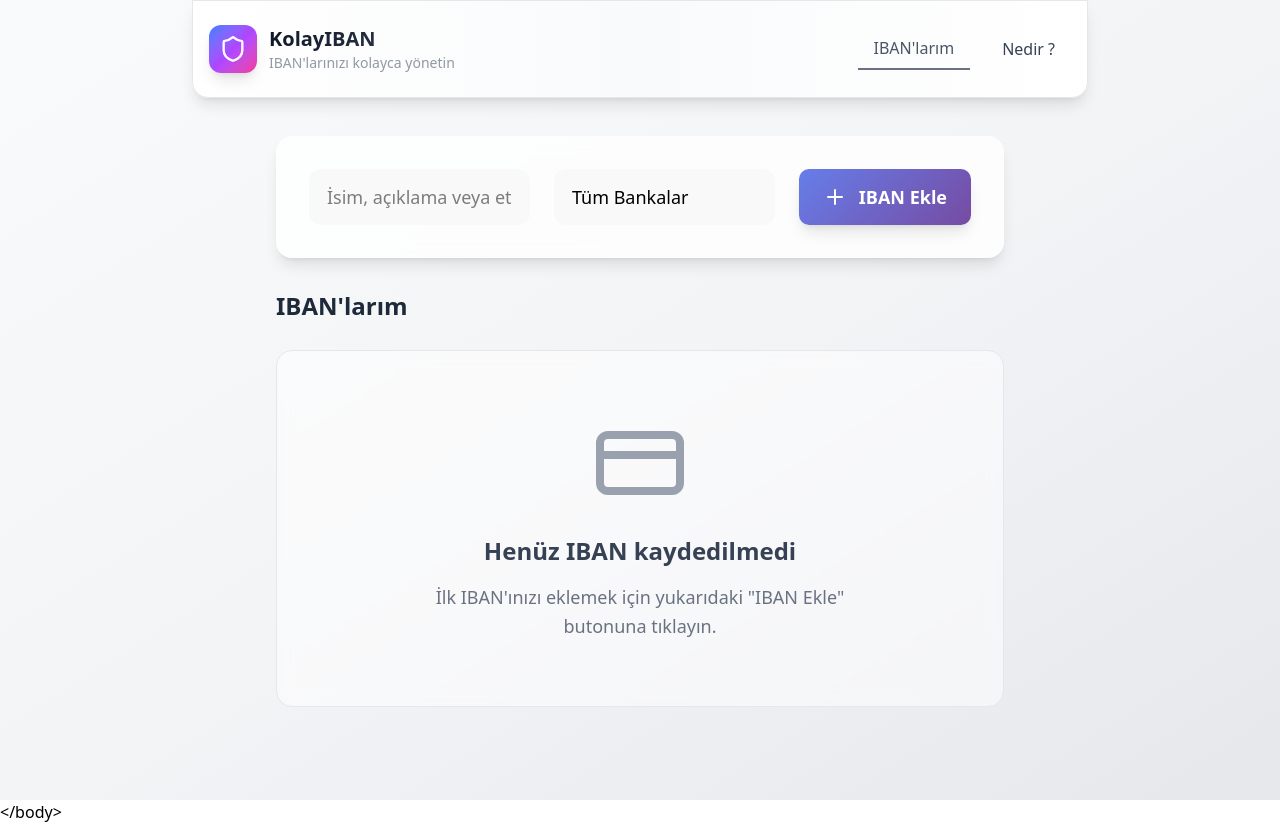
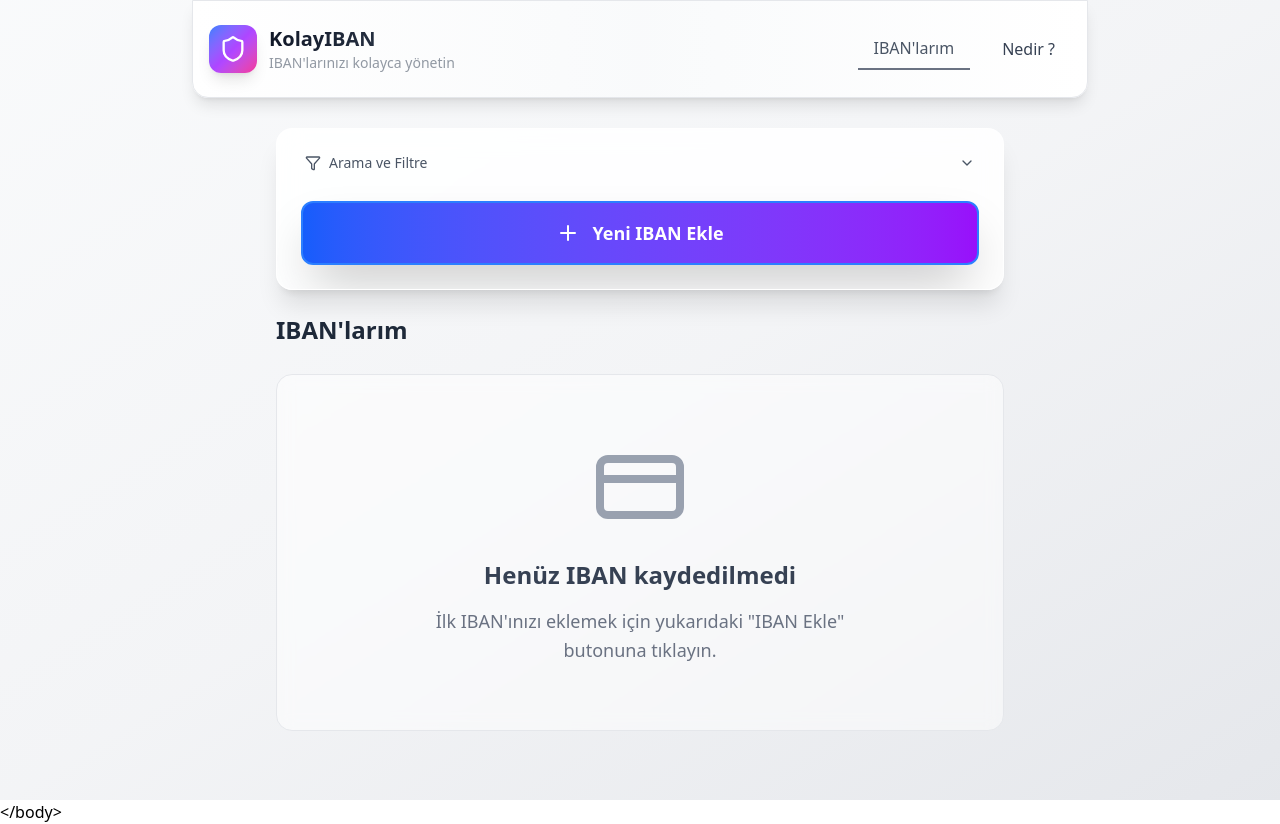
Before and after one commit to mustafakaracuha/KolayIBAN, a React (Vite) app: page /home in a window 1280 px wide. Built offline with nearby package versions, Linux system fonts and the light colour scheme.

Commit message:
edit button

```diff
--- a/src/components/SearchAndFilter.jsx
+++ b/src/components/SearchAndFilter.jsx
@@ -1,4 +1,5 @@
-import { Plus} from 'lucide-react'
+import { Plus, Search, Building2, ChevronDown, ChevronUp, Filter } from 'lucide-react'
+import { useState } from 'react'
 
 function SearchAndFilter({
   searchTerm,
@@ -8,38 +9,82 @@ function SearchAndFilter({
   onAddIban,
   turkishBanks
 }) {
+  const [isFilterExpanded, setIsFilterExpanded] = useState(false);
+
   return (
-    <div className="bg-white/80 shadow-lg dark:bg-slate-800/80 backdrop-blur-sm rounded-2xl border border-white/20 dark:border-slate-700/50 p-4 sm:p-6 md:p-8 mb-4 sm:mb-6 md:mb-8 mobile-search-filter overflow-hidden w-full mt-6 md:mt-14">
-      <div className="flex flex-col gap-3 sm:gap-4 md:gap-6 lg:flex-row">
-        <div className="flex-1 relative">
+    <div className="bg-white/90 shadow-xl dark:bg-slate-800/90 backdrop-blur-md rounded-2xl border border-white/30 dark:border-slate-600/50 p-4 sm:p-6 mb-5 sm:mb-6 mobile-search-filter overflow-hidden w-full mt-6 md:mt-12 mx-0 sm:mx-auto">
+
+      {/* Filter Toggle Button */}
+      <div className="lg:mb-4">
+        <button
+          onClick={() => setIsFilterExpanded(!isFilterExpanded)}
+          className="flex items-center justify-center gap-2 cursor-pointer !px-1 !pb-3 !outline-none !border-none text-sm font-medium text-gray-600 dark:text-gray-400 hover:text-gray-800 dark:hover:text-gray-200 transition-colors duration-200 w-full"
+        >
+          <Filter className="w-4 h-4" />
+          <span>Arama ve Filtre</span>
+          <div className="ml-auto">
+            {isFilterExpanded ? (
+              <ChevronUp className="w-4 h-4" />
+            ) : (
+              <ChevronDown className="w-4 h-4" />
+            )}
+          </div>
+        </button>
+      </div>
+
+      {/* Filter Section - Gizlenebilir */}
+      {isFilterExpanded && (
+        <div className="mb-6 animate-in slide-in-from-top-2 duration-300 space-y-4">
+          {/* Search Input */}
+          <div>
+            <label className="block text-sm font-semibold text-gray-700 dark:text-gray-300 mb-2">
+              IBAN Ara
+            </label>
+            <div className="relative">
               <input
                 type="text"
                 placeholder="İsim, açıklama veya etiket ara..."
                 value={searchTerm}
                 onChange={(e) => setSearchTerm(e.target.value)}
-            className="input-modern dark:bg-slate-700/50 w-full pl-14 md:pl-14 pr-4 py-3 md:py-4 text-sm sm:text-base md:text-lg rounded-xl relative"
+                className="input-modern dark:bg-slate-700/60 w-full !pl-11 pr-4 py-3 text-base rounded-2xl border-2 border-gray-200 dark:border-slate-600 focus:border-blue-500 dark:focus:border-blue-400 focus:ring-4 focus:ring-blue-500/10 dark:focus:ring-blue-400/10 transition-all duration-300"
               />
+              <Search className="absolute left-4 top-1/2 transform -translate-y-1/2 w-5 h-5 text-gray-400 dark:text-gray-500" />
             </div>
-            <div className="relative flex-1">
+          </div>
+
+          {/* Bank Selection */}
+          <div>
+            <label className="block text-sm font-semibold text-gray-700 dark:text-gray-300 mb-2">
+              Banka Seçimi
+            </label>
+            <div className="relative">
               <select
                 value={selectedBank}
                 onChange={(e) => setSelectedBank(e.target.value)}
-            className="input-modern pl-12 md:pl-14 pr-4 py-3 md:py-4 text-sm sm:text-base md:text-lg appearance-none cursor-pointer rounded-xl w-full"
+                className="input-modern dark:bg-slate-700/60 w-full !pl-11 pr-4 py-3 text-base appearance-none cursor-pointer rounded-2xl border-2 border-gray-200 dark:border-slate-600 focus:border-blue-500 dark:focus:border-blue-400 focus:ring-4 focus:ring-blue-500/10 dark:focus:ring-blue-400/10 transition-all duration-300"
               >
                 <option value="">Tüm Bankalar</option>
                 {turkishBanks.map(bank => (
                   <option key={bank} value={bank}>{bank}</option>
                 ))}
               </select>
+              <Building2 className="absolute left-4 top-1/2 transform -translate-y-1/2 w-5 h-5 text-gray-400 dark:text-gray-500 pointer-events-none" />
+              <svg className="absolute right-4 top-1/2 transform -translate-y-1/2 w-5 h-5 text-gray-400 dark:text-gray-500 pointer-events-none" fill="none" stroke="currentColor" viewBox="0 0 24 24">
+                <path strokeLinecap="round" strokeLinejoin="round" strokeWidth={2} d="M19 9l-7 7-7-7" />
+              </svg>
             </div>
+          </div>
+        </div>
+      )}
 
-        {/* Masaüstü IBAN Ekle Butonu - Sadece md ve üstünde görünür */}
+      {/* Add IBAN Button - Sadece masaüstünde görünür */}
+      <div className="text-center hidden md:block">
         <button
           onClick={onAddIban}
-          className="hidden md:flex btn-modern cursor-pointer items-center justify-center gap-2 md:gap-3 px-6 md:px-8 py-4 md:py-5 text-base md:text-lg whitespace-nowrap touch-friendly rounded-xl shadow-lg hover:shadow-xl transition-all duration-300"
+          className="!cursor-pointer flex items-center justify-center gap-3 px-8 py-4 text-lg font-semibold whitespace-nowrap touch-friendly rounded-xl shadow-2xl transition-all duration-300 bg-gradient-to-r from-blue-600 to-purple-600 hover:from-blue-700 hover:to-purple-700 dark:from-slate-700 dark:to-slate-800 dark:hover:from-slate-800 dark:hover:to-slate-900 text-white border-2 border-blue-500 hover:border-blue-400 dark:border-slate-600 dark:hover:border-slate-500 w-full transform "
         >
-          <Plus className="w-5 h-5 md:w-6 md:h-6" />
-          <span>IBAN Ekle</span>
+          <Plus className="w-6 h-6" />
+          <span>Yeni IBAN Ekle</span>
         </button>
       </div>
     </div>
--- a/src/index.css
+++ b/src/index.css
@@ -74,6 +74,14 @@
 
 .shadow-glow {
   box-shadow: 0 0 20px rgba(102, 126, 234, 0.3);
+}
+
+.shadow-2xl {
+  box-shadow: 0 25px 50px -12px rgba(0, 0, 0, 0.25);
+}
+
+.shadow-3xl {
+  box-shadow: 0 35px 60px -12px rgba(0, 0, 0, 0.4);
 }
 
 /* Yumuşak geçişler - sadece belirli elemanlar için */
@@ -178,22 +186,73 @@ button:focus, input:focus, select:focus {
 
 /* Modern buton stili */
 .btn-modern {
-  background: linear-gradient(135deg, #667eea 0%, #764ba2 100%);
+  background: linear-gradient(135deg, #3b82f6 0%, #8b5cf6 100%);
   border: none;
-  border-radius: 10px;
-  padding: 12px 24px;
+  border-radius: 16px;
+  padding: 16px 32px;
   color: white;
   font-weight: 600;
-  transition: all 0.3s ease;
+  font-size: 16px;
+  transition: all 0.3s cubic-bezier(0.4, 0, 0.2, 1);
+  cursor: pointer;
+  box-shadow: 0 4px 14px rgba(59, 130, 246, 0.25);
+  position: relative;
+  overflow: hidden;
+}
+
+.btn-modern::before {
+  content: '';
+  position: absolute;
+  top: 0;
+  left: -100%;
+  width: 100%;
+  height: 100%;
+  background: linear-gradient(90deg, transparent, rgba(255, 255, 255, 0.2), transparent);
+  transition: left 0.5s;
 }
 
 .btn-modern:hover {
-  transform: translateY(-2px);
-  /* box-shadow: 0 8px 25px rgba(102, 126, 234, 0.4); */
+  transform: translateY(-3px);
+  box-shadow: 0 8px 25px rgba(59, 130, 246, 0.4);
+}
+
+.btn-modern:hover::before {
+  left: 100%;
 }
 
 .btn-modern:active {
-  transform: translateY(0);
+  transform: translateY(-1px);
+  box-shadow: 0 4px 14px rgba(59, 130, 246, 0.3);
+}
+
+/* Dark mode buton stilleri */
+.dark .btn-modern {
+  background: linear-gradient(135deg, #60a5fa 0%, #a78bfa 100%);
+  box-shadow: 0 4px 14px rgba(96, 165, 250, 0.25);
+}
+
+.dark .btn-modern:hover {
+  box-shadow: 0 8px 25px rgba(96, 165, 250, 0.4);
+}
+
+/* Animasyon stilleri */
+@keyframes slideInFromTop {
+  from {
+    opacity: 0;
+    transform: translateY(-10px);
+  }
+  to {
+    opacity: 1;
+    transform: translateY(0);
+  }
+}
+
+.animate-in {
+  animation: slideInFromTop 0.3s ease-out;
+}
+
+.slide-in-from-top-2 {
+  animation: slideInFromTop 0.3s ease-out;
 }
 
 /* Modern kart stili */
@@ -228,18 +287,44 @@ button:focus, input:focus, select:focus {
 
 /* Modern input stili */
 .input-modern {
-  background: rgba(249, 249, 249, 0.9);
-  border: 2px solid transparent;
-  border-radius: 12px;
-  padding: 12px 16px;
-  transition: all 0.3s ease;
+  background: rgba(255, 255, 255, 0.95);
+  border: 2px solid #e5e7eb;
+  border-radius: 16px;
+  padding: 16px 20px;
+  transition: all 0.3s cubic-bezier(0.4, 0, 0.2, 1);
   backdrop-filter: blur(10px);
+  font-size: 16px;
+  color: #374151;
+  outline: none;
 }
 
 .input-modern:focus {
-  border-color: #667eea;
-  box-shadow: 0 0 0 3px rgba(102, 126, 234, 0.1);
+  border-color: #3b82f6;
+  box-shadow: 0 0 0 4px rgba(59, 130, 246, 0.1);
   background: rgba(255, 255, 255, 1);
+  transform: translateY(-1px);
+}
+
+.input-modern:hover {
+  border-color: #d1d5db;
+  transform: translateY(-1px);
+}
+
+/* Dark mode input stilleri */
+.dark .input-modern {
+  background: rgba(51, 65, 85, 0.8);
+  border-color: #475569;
+  color: #f1f5f9;
+}
+
+.dark .input-modern:focus {
+  border-color: #60a5fa;
+  box-shadow: 0 0 0 4px rgba(96, 165, 250, 0.1);
+  background: rgba(51, 65, 85, 0.95);
+}
+
+.dark .input-modern:hover {
+  border-color: #64748b;
 }
 
 /* Mobilde optimize ediyoruz */
```
Lines whose indentation alone changed are shown as unchanged.
